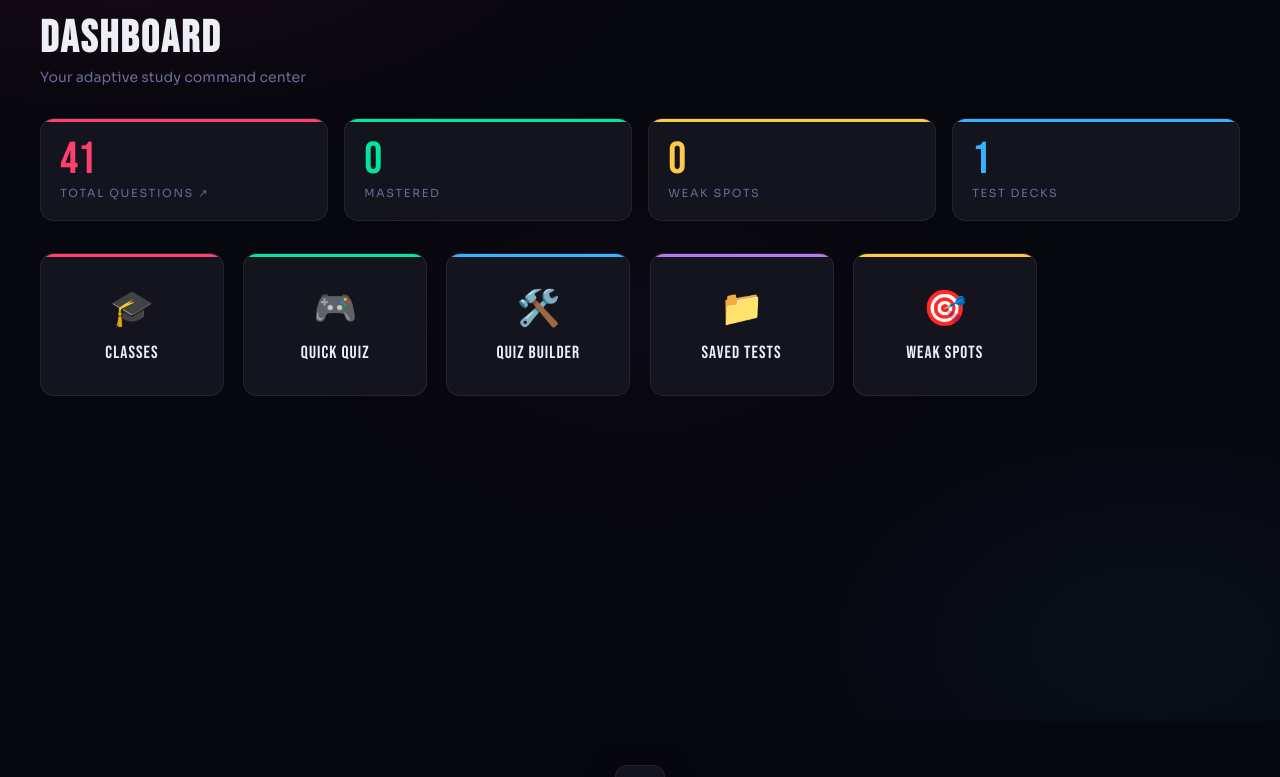
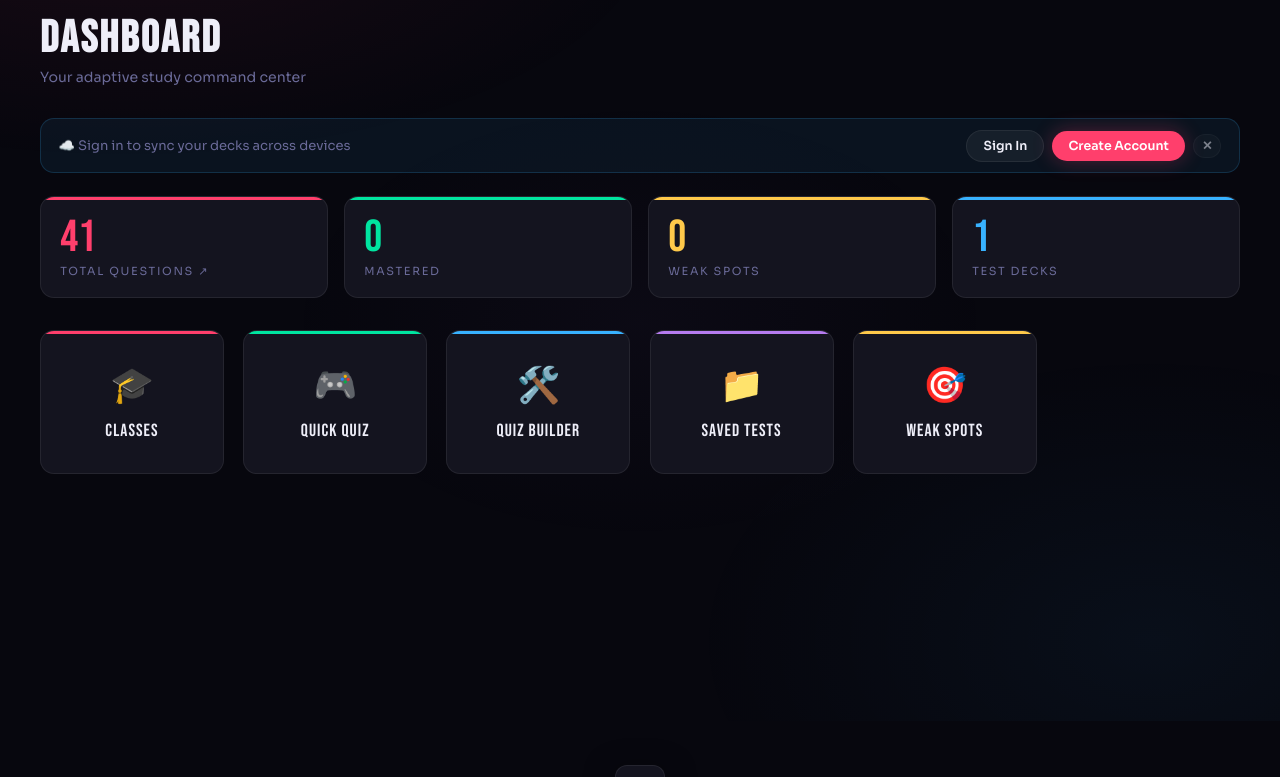
Before and after one commit to Thunderbolter21/StudyBlitzClaudeCode, a website built with Vite: page index.html in a window 1280 px wide. Shown: the part 79-856 px from the top of the page. Built offline with nearby package versions, Linux system fonts and the light colour scheme; no server answers.

Commit message:
feat(auth): add auth UI — dashboard banner, nav panel, modal [Section 3]
index.html:
- Nav panel footer: auth-status now appears above the button (not below),
  sb-sync-status div added (was previously created dynamically), button
  text updated from "Link Account (coming soon)" to "Sign In / Create Account"
- Dashboard: sb-auth-banner injected after page-header — slim blue-tinted
  strip with "Sign In" + "Create Account" buttons and an X to dismiss;
  hidden when logged in or sessionStorage flag set

auth.js:
- _updateBanner: wires Sign In / Create Account buttons to openAuthModal,
  dismiss button sets sessionStorage so banner stays gone for the session
- _updateNavAuth: simplified — no longer creates sb-sync-status dynamically
  since it now lives in HTML

Co-Authored-By: Claude Sonnet 4.6 <noreply@anthropic.com>

```diff
--- a/index.html
+++ b/index.html
@@ -37,10 +37,11 @@
   <button class="nav-item" data-page="weak-spots"><span class="icon">🎯</span><span>Weak Spots</span></button>
   <div style="flex:1;"></div>
   <div style="padding:0.8rem 1.5rem;border-top:1px solid var(--border);">
+    <div id="auth-status" style="font-size:0.72rem;color:var(--muted);padding:0.2rem 0;"></div>
+    <div id="sb-sync-status" style="font-size:0.68rem;padding:0.1rem 0 0.25rem;display:none;"></div>
     <button class="nav-item" id="link-account-btn" style="color:var(--muted);font-size:0.78rem;padding:0.5rem 0;">
-      <span class="icon">🔗</span><span>Link Account (coming soon)</span>
+      <span class="icon">🔗</span><span>Sign In / Create Account</span>
     </button>
-    <div id="auth-status" style="font-size:0.72rem;color:var(--muted);padding:0.3rem 1.5rem;"></div>
   </div>
 </div>
 
@@ -53,6 +54,17 @@
       <h1>DASHBOARD</h1>
       <p>Your adaptive study command center</p>
     </div>
+
+    <!-- AUTH BANNER — guest only, hidden when signed in or dismissed -->
+    <div id="sb-auth-banner" style="display:none;align-items:center;justify-content:space-between;flex-wrap:wrap;gap:0.6rem;padding:0.65rem 1.1rem;background:rgba(56,178,255,0.07);border:1px solid rgba(56,178,255,0.18);border-radius:var(--radius);margin-bottom:1.4rem;">
+      <span style="font-size:0.82rem;color:var(--muted);">☁️ Sign in to sync your decks across devices</span>
+      <div style="display:flex;gap:0.5rem;align-items:center;flex-shrink:0;">
+        <button class="btn btn-ghost btn-sm" id="sb-banner-signin">Sign In</button>
+        <button class="btn btn-primary btn-sm" id="sb-banner-signup">Create Account</button>
+        <button class="btn btn-ghost btn-sm" id="sb-banner-dismiss" style="padding:0.2rem 0.5rem;opacity:0.5;" title="Dismiss">✕</button>
+      </div>
+    </div>
+
     <div class="stat-grid">
       <div class="stat-card clickable" style="--c:var(--accent)" onclick="openKnowledgeBreakdown()" title="Click to see your knowledge breakdown"><div class="stat-num" id="dash-total-q">0</div><div class="stat-lbl">Total Questions ↗</div></div>
       <div class="stat-card" style="--c:var(--green)"><div class="stat-num" id="dash-mastered">0</div><div class="stat-lbl">Mastered</div></div>
--- a/src/engine/auth.js
+++ b/src/engine/auth.js
@@ -306,20 +306,28 @@ function _updateNavAuth() {
       btnEl.onclick = () => openAuthModal();
     }
   }
-  // Sync status line (only shown when logged in)
-  let syncEl = document.getElementById('sb-sync-status');
-  if (!syncEl && user) {
-    syncEl = document.createElement('div');
-    syncEl.id = 'sb-sync-status';
-    syncEl.style.cssText = 'font-size:0.68rem;padding:0.1rem 0 0.3rem;';
-    statusEl.insertAdjacentElement('afterend', syncEl);
-  }
+  // Show/hide sync status (element now lives in HTML)
+  const syncEl = document.getElementById('sb-sync-status');
   if (syncEl) syncEl.style.display = user ? '' : 'none';
 }
 
 function _updateBanner() {
   const banner = document.getElementById('sb-auth-banner');
-  if (banner) banner.style.display = isLoggedIn() ? 'none' : 'flex';
+  if (!banner) return;
+
+  const dismissed = sessionStorage.getItem('sb-banner-dismissed');
+  banner.style.display = (isLoggedIn() || dismissed) ? 'none' : 'flex';
+
+  // Wire buttons once (use onclick so re-calling never stacks listeners)
+  const signinBtn  = document.getElementById('sb-banner-signin');
+  const signupBtn  = document.getElementById('sb-banner-signup');
+  const dismissBtn = document.getElementById('sb-banner-dismiss');
+  if (signinBtn)  signinBtn.onclick  = () => openAuthModal('signin');
+  if (signupBtn)  signupBtn.onclick  = () => openAuthModal('signup');
+  if (dismissBtn) dismissBtn.onclick = () => {
+    sessionStorage.setItem('sb-banner-dismissed', '1');
+    banner.style.display = 'none';
+  };
 }
 
 function _updateSyncStatus(state) {
```
